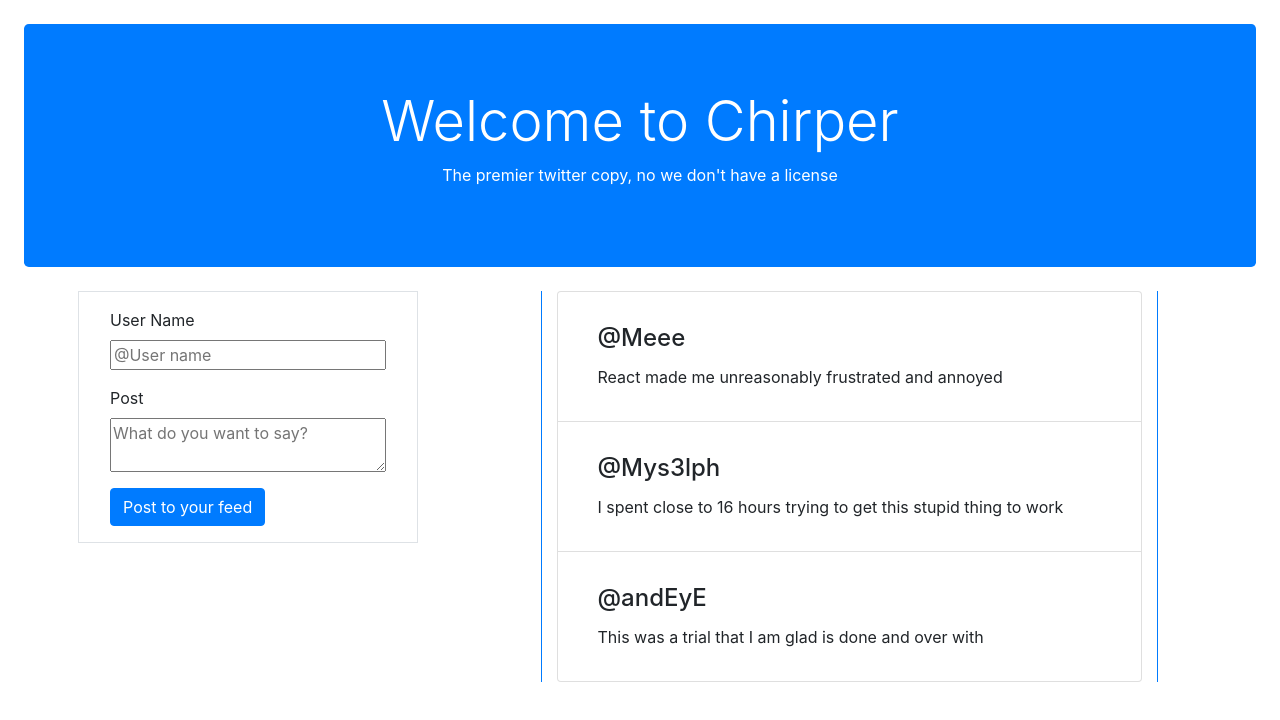
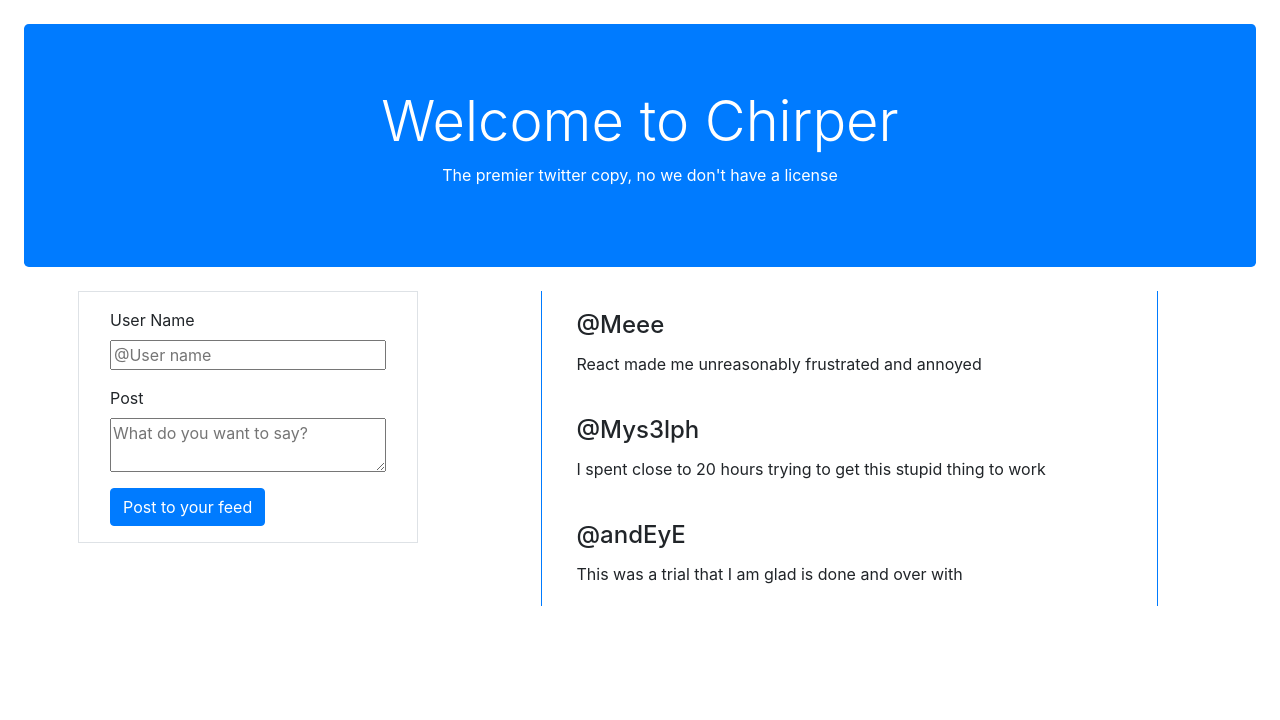
Before and after one commit to wtsockwell/Chirper-Frontend, a React (Create React App) app in the folder chirper-frontend/: page / in a window 1280 px wide. Shown: the top 720 px of the page. Built offline with nearby package versions, Linux system fonts and the light colour scheme.

Commit message:
Finished project with the abbundance of  help from Josh, cleaned some things up here and there and added a rudimentary key system for the posts

```diff
--- a/chirper-frontend/src/App.jsx
+++ b/chirper-frontend/src/App.jsx
@@ -3,11 +3,32 @@ import Timeline from './components/Timeline';
 import Form from "./components/Form";
 
 const App = () => {
-    const [info, newInfo] = useState("")
-    const recieveData = (childData) =>{
-        newInfo([...info, childData])
+
+    const [posts, setPosts] = useState([
+        { name: "Meee", text: "React made me unreasonably frustrated and annoyed" },
+        { name: "Mys3lph", text: "I spent close to 20 hours trying to get this stupid thing to work" },
+        { name: "andEyE", text: "This was a trial that I am glad is done and over with" }
+    ]);
+
+    const [user, setUserInput] = useState("");
+    const [text, setTextInput] = useState("");
+
+    const handleChange = (e) => {
+        setUserInput(e.target.value)
     }
-    return(
+
+    const handleTextChange = (e) => {
+        setTextInput(e.target.value)
+    }
+
+    const handleClick = (e) => {
+        e.preventDefault();
+        setPosts([...posts, { name: user, text: text }]);
+        setUserInput("")
+        setTextInput("")
+    }
+
+    return (
         <>
             <div className="jumbotron m-4 bg-primary text-white text-center">
                 <h1 className="display-4">Welcome to Chirper</h1>
@@ -16,11 +37,11 @@ const App = () => {
             <div className="container d-flex justify-content-between mx-5">
                 <div className="col-md-4 ">
                     <div className="border p-3">
-                    <Form getData = {recieveData} />
+                        <Form handleChange={handleChange} handleTextChange={handleTextChange} handleClick={handleClick} user={user} text={text} />
                     </div>
                 </div>
                 <div className="col-md-7">
-                    <Timeline info = {info} />
+                    <Timeline posts={posts} />
                 </div>
             </div>
         </>
--- a/chirper-frontend/src/components/Form.jsx
+++ b/chirper-frontend/src/components/Form.jsx
@@ -1,36 +1,17 @@
-import React, { useState, useEffect } from 'react';
+import React from 'react';
+
 const Form = (props) => {
-    const [user, userInput] = useState("");
-    const [text, textInput] = useState("");
-    const [posts, newPosts] = useState([{name:"Han Solo", text:"I'll get Jaba his money"},{name:"Jaba",text:"No you won't we both know that"}])
-
-
-    const handleChange = (e) =>{
-        userInput(e.target.value)
-
-    }
-    const handletextChange = (e) =>{
-        textInput(e.target.value)
-    }
-    const handleClick = (e) =>{
-        e.preventDefault();
-        // newPosts([...posts,{name:user,text:text}]);
-        props.getData({name:user, text:text})
-        userInput("")
-        textInput("")
-    }
-
     return (
         <form className="container">
             <div className="form-group d-flex flex-column">
                 <label>User Name</label>
-                <input type="text" id="userName" placeholder="@User name" onChange={handleChange} value={user} />
+                <input type="text" id="userName" placeholder="@User name" onChange={props.handleChange} value={props.user} />
             </div>
             <div className="form-group d-flex flex-column" >
                 <label >Post</label>
-                <textarea name="postText" id="postText" cols="10" rows="2" placeholder="What do you want to say?" onChange={handletextChange} value={text} ></textarea>
+                <textarea name="postText" id="postText" cols="10" rows="2" placeholder="What do you want to say?" onChange={props.handleTextChange} value={props.text} ></textarea>
             </div>
-            <button className="btn btn-primary" onClick={handleClick} id="submitbtn">Post to your feed</button>
+            <button className="btn btn-primary" onClick={props.handleClick} id="submitbtn">Post to your feed</button>
         </form>
     )
 }
--- a/chirper-frontend/src/components/Timeline.jsx
+++ b/chirper-frontend/src/components/Timeline.jsx
@@ -1,35 +1,13 @@
-import React, { useState, useEffect } from 'react';
+import React from 'react';
 import Post from './Post';
-import uuid from "react-uuid"
 
 const Timeline = (props) => {
-
-    const [posts, addPosts] = useState([{name:"Meee", text:"React made me unreasonably frustrated and annoyed"},{name:"Mys3lph",text:"I spent close to 16 hours trying to get this stupid thing to work"},{name:"andEyE", text:"This was a trial that I am glad is done and over with"}])
-
-    const handleNewPost = () =>{
-        addPosts([...posts,props.info])
-    }
-    console.log(props.info)
-
-    // if(props.info !== ""){
-    //     handleNewPost()
-    // }
-
-    const chirpArray = posts.map((val,index)=>{
-        return val = <Post name={posts[index].name} text={posts[index].text} />
-    })
-
-
-    const chirps = chirpArray.map(val => {
-        return <li className="list-group-item" key={uuid()}>{val}</li>
-    })
 
     return (
         <div className="container border border-primary border-top-0 border-bottom-0">
             <ul className="list-group">
-                {chirps}
+                {props.posts.map((val,index) => <Post key={(index)} name={val.name} text={val.text} />)}
             </ul>
-
         </div>
     )
 }
```
Lines whose indentation alone changed are shown as unchanged.
